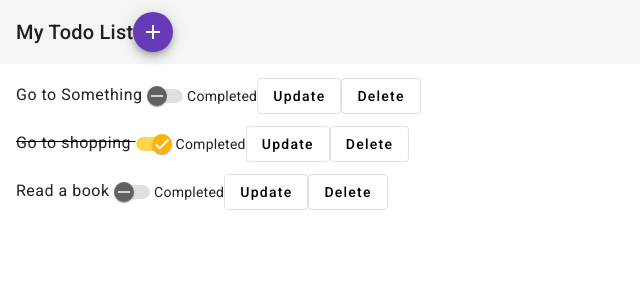
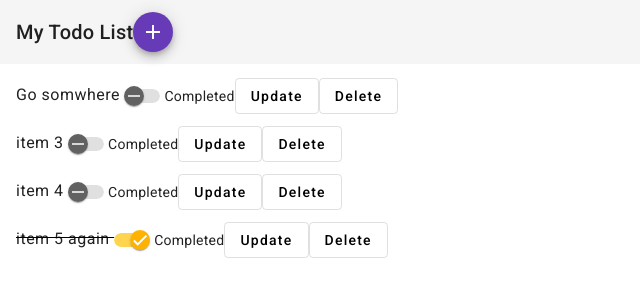
Before and after one commit to ankitkaushik24/reactive-entities, an Angular app: page / in a window 1280 px wide. Shown: the top 300 px of the page, without its empty margins (0-640 px from the left). Built offline with nearby package versions, Linux system fonts and the light colour scheme; data requests are answered from the project's data file.

Commit message:
api improved

```diff
--- a/db.json
+++ b/db.json
@@ -2,18 +2,23 @@
   "todos": [
     {
       "id": "1",
-      "description": "Go to Something",
+      "description": "Go somwhere",
       "completed": false
     },
     {
-      "id": "8b6e",
-      "description": "Go to shopping",
-      "completed": true
+      "id": "3909",
+      "description": "item 3",
+      "completed": false
     },
     {
-      "id": "b51b",
-      "description": "Read a book",
+      "id": "3733",
+      "description": "item 4",
       "completed": false
+    },
+    {
+      "id": "9fb0",
+      "description": "item 5 again",
+      "completed": true
     }
   ]
 }
--- a/src/app/todos/todos.component.ts
+++ b/src/app/todos/todos.component.ts
@@ -31,7 +31,7 @@ export class TodosComponent {
   private dialog = inject(MatDialog);
   private injector = inject(Injector);
 
-  todos$ = this.todosService.todos$;
+  todos$ = this.todosService.latestTodos$;
 
   openTodoDialog(action: 'add' | 'update', current?: ITodo) {
     this.dialog.open(UpsertTodoComponent, {
--- a/src/app/todos/todos.service.ts
+++ b/src/app/todos/todos.service.ts
@@ -1,7 +1,7 @@
 import { inject, Injectable } from '@angular/core';
 import { HttpClient } from '@angular/common/http';
 import { ITodo } from './todos.model';
-import { merge, startWith, Subject, switchMap } from 'rxjs';
+import { map, merge, scan, startWith, Subject, switchMap } from 'rxjs';
 
 @Injectable()
 export class TodosService {
@@ -32,18 +32,52 @@ export class TodosService {
     switchMap((todo) => this.updateTodo(todo.id, todo))
   );
 
+  onAdded = (todo: ITodo) => (todos: ITodo[]) => todos.concat(todo);
+
+  onDeleted = (todo: ITodo) => (todos: ITodo[]) =>
+    todos.filter((td) => td.id !== todo.id);
+
+  onCompleted = (todo: ITodo) => (todos: ITodo[]) => {
+    return todos.map((td) => {
+      if (td.id === todo.id) {
+        return { ...td, completed: todo.completed };
+      }
+      return td;
+    });
+  };
+
+  onUpdated = (todo: ITodo) => (todos: ITodo[]) => {
+    return todos.map((td) => {
+      if (td.id === todo.id) {
+        return { ...td, ...todo };
+      }
+      return td;
+    });
+  };
+
   todosAffected$ = merge(
-    this.todoAdded$,
-    this.todoDeleted$,
-    this.todoCompleted$,
-    this.todoUpdated$
+    this.todoAdded$.pipe(map(this.onAdded)),
+    this.todoDeleted$.pipe(map(this.onDeleted)),
+    this.todoCompleted$.pipe(map(this.onCompleted)),
+    this.todoUpdated$.pipe(map(this.onUpdated))
   );
 
   constructor() {}
 
+  initialTodos$ = this.fetchTodos();
+
   todos$ = this.todosAffected$.pipe(
     startWith(null),
     switchMap(() => this.fetchTodos())
+  );
+
+  latestTodos$ = this.initialTodos$.pipe(
+    switchMap((todos) =>
+      this.todosAffected$.pipe(
+        startWith((all) => all),
+        scan((acc, callbackFn) => callbackFn(acc), todos)
+      )
+    )
   );
 
   private fetchTodos() {
```
